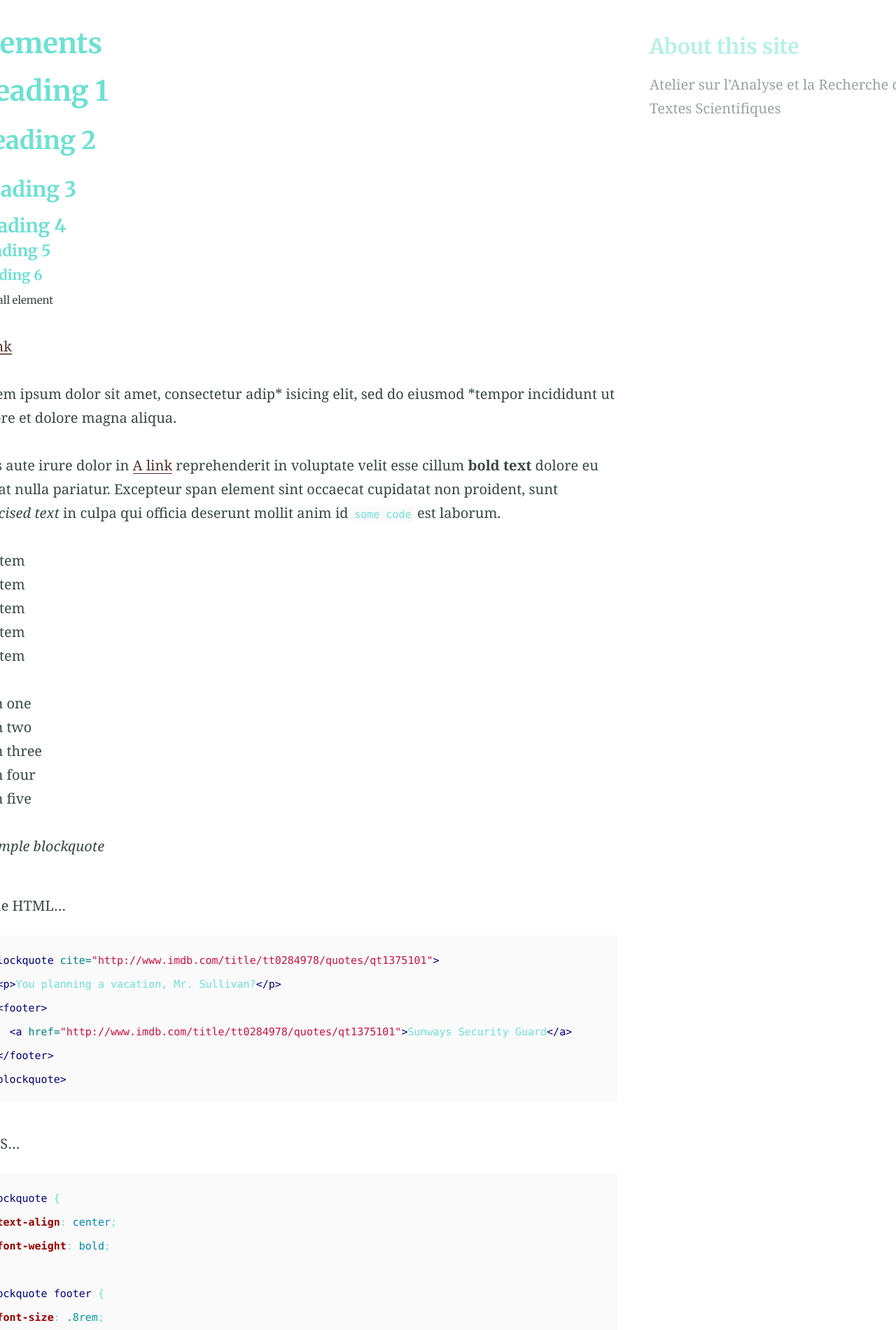
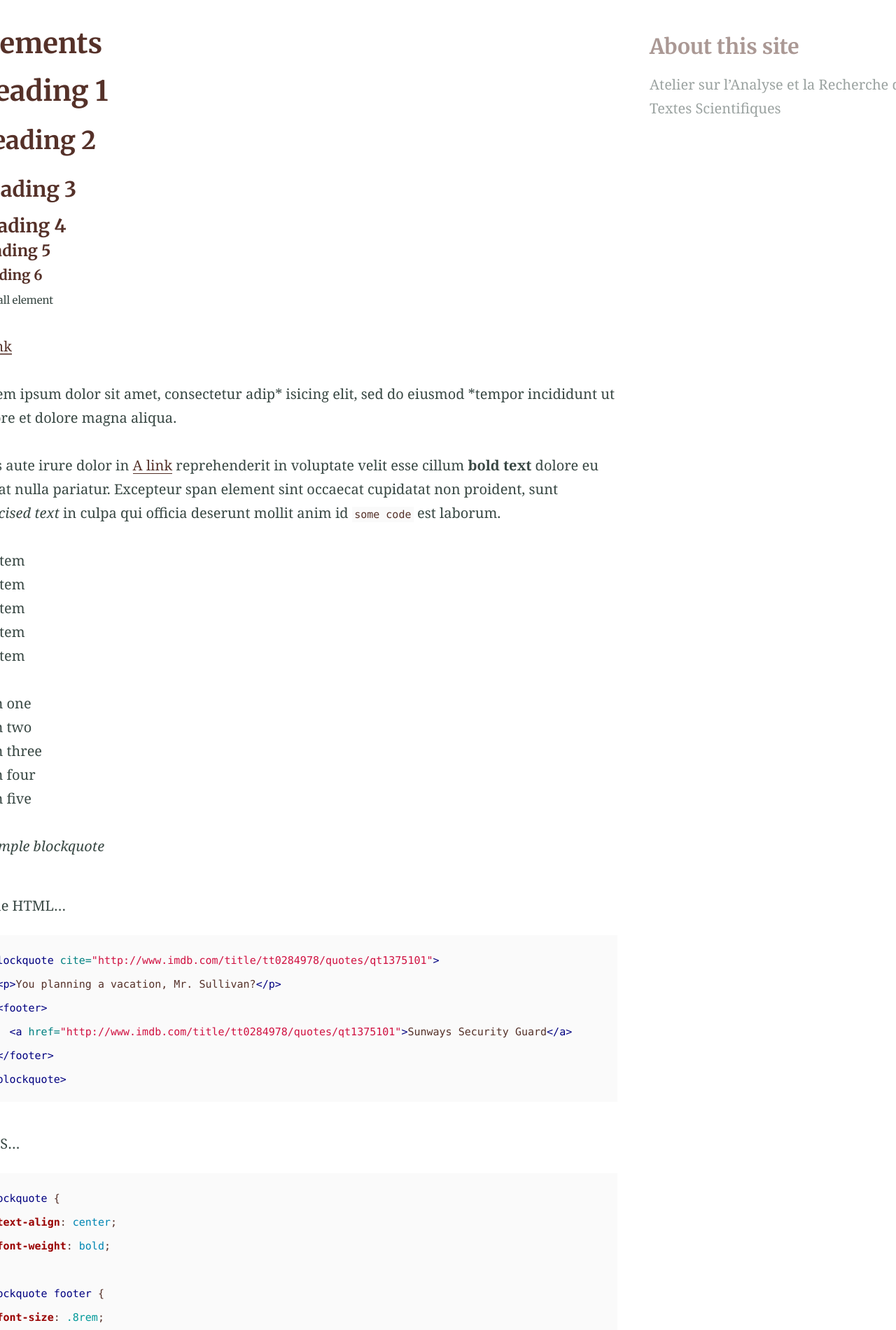
Before and after one commit to arts-workshop/arts-workshop.github.io, a Jekyll site: the page built from elements.md, in a window 1280 px wide. Shown: the part 424-2324 px from the top of the page at 70% size. Built offline with Jekyll 4.4.1, drawn with Linux system fonts in a browser that asks for light colours.

Commit message:
cHANGE COLOR PALETTE

```diff
--- a/_sass/_settings.scss
+++ b/_sass/_settings.scss
@@ -5,7 +5,7 @@ $featureBackgroundColour: #f9fafa !default;
 $accentColour: #05bf85 !default;
 
 // Text colours
-$headingColour: #6DE1D2 !default;
+$headingColour: #553129ff !default;
 $bodyColour: #384743 !default;
 $linkColour: #553129ff !default;
 $hoverColour: #F75A5A !default;
```
